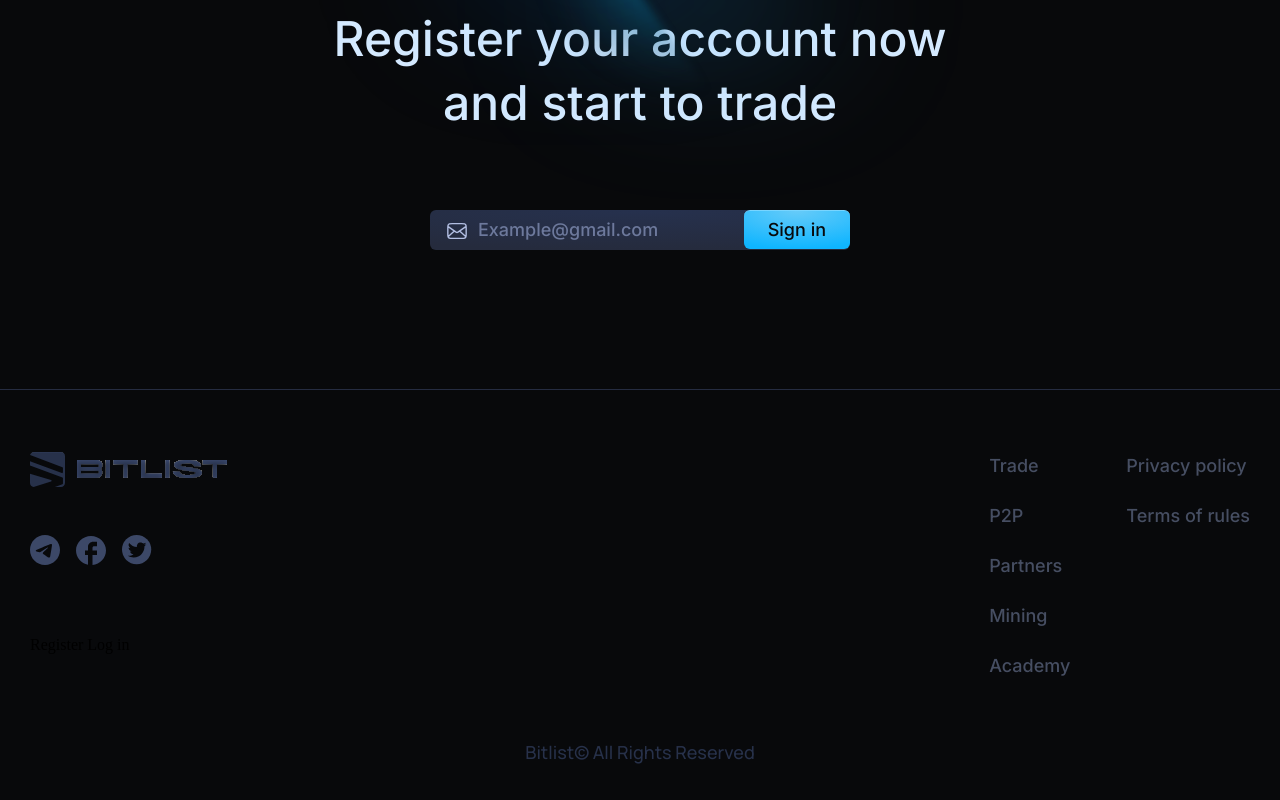
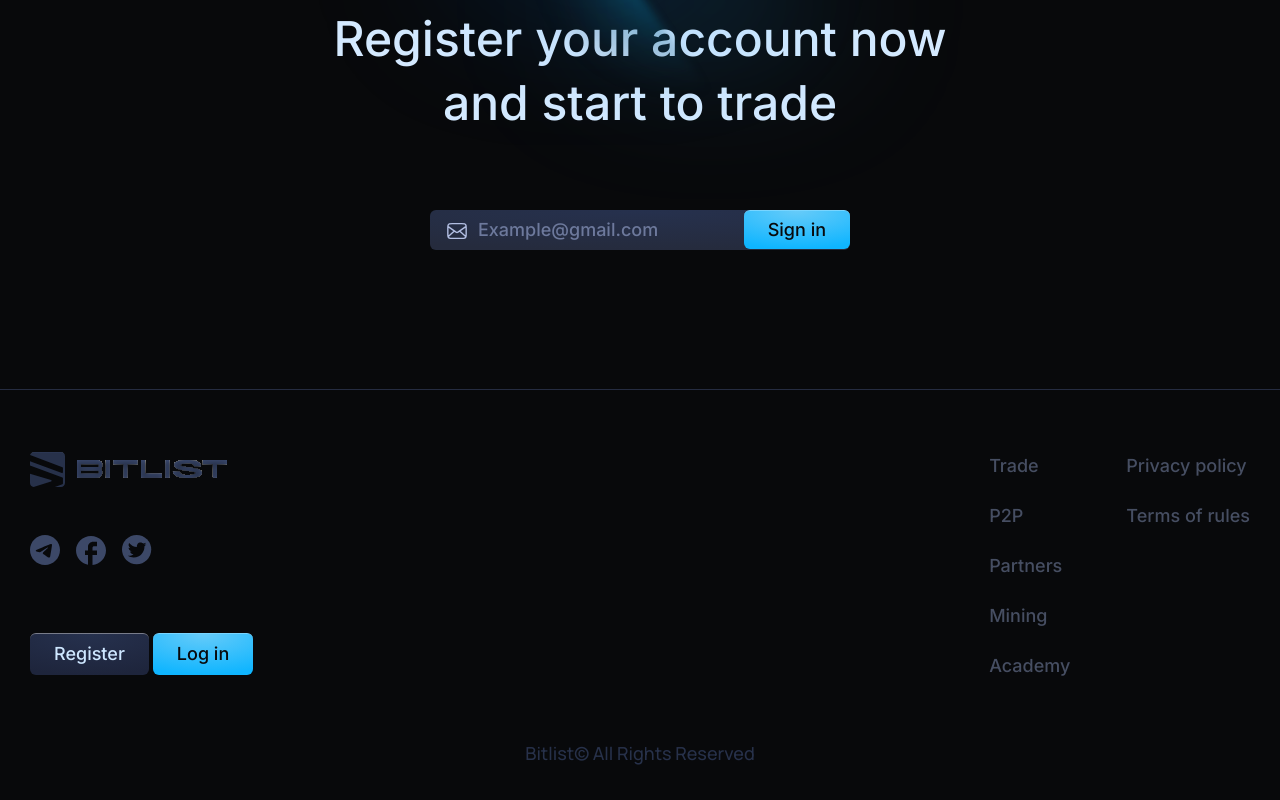
Before and after one commit to barsuk04/bitlist, a plain HTML site: page index.html in a window 1280 px wide. Shown: the part 2703-3503 px from the top of the page. Drawn offline with Linux system fonts and the light colour scheme; no server answers.

Commit message:
Update style.css

```diff
--- a/style/style.css
+++ b/style/style.css
@@ -65,7 +65,8 @@
     align-items: center;
     gap: 8px;
 }
-.header__register {
+.header__register,
+.footer__register-button{
     padding: 10px 24px;
     color: #cee7ff;
     font-family: "Inter";
@@ -76,7 +77,8 @@
     border-top: 0.1px solid rgba(255, 255, 255, 0.4);
     background: radial-gradient(100.04% 100% at 50% 0%, #26314e 0%, #1e253c 100%);
 }
-.header__login {
+.header__login,
+.footer__login-button{
     padding: 10px 24px;
     color: #08090b;
     font-family: "Inter";
```
